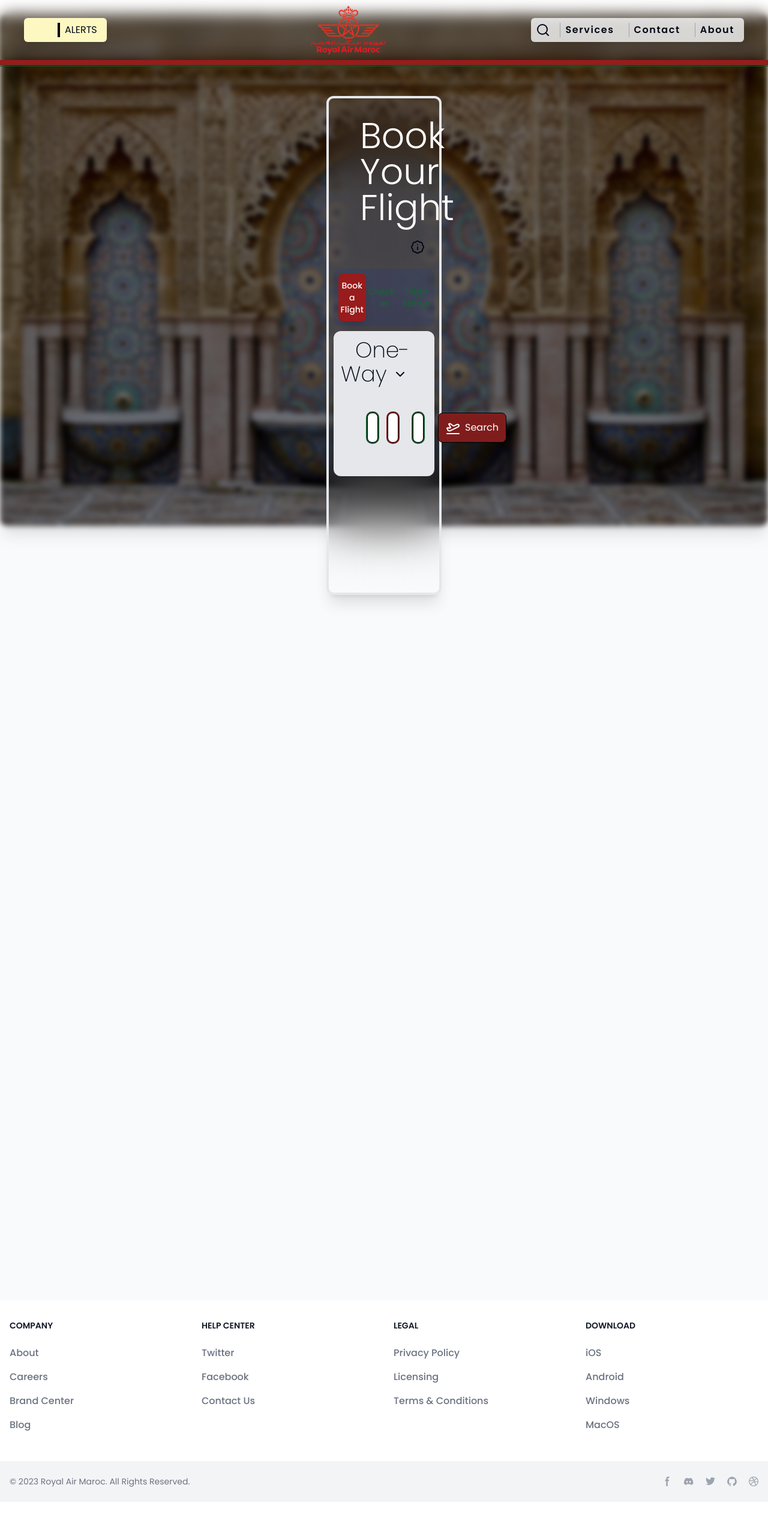
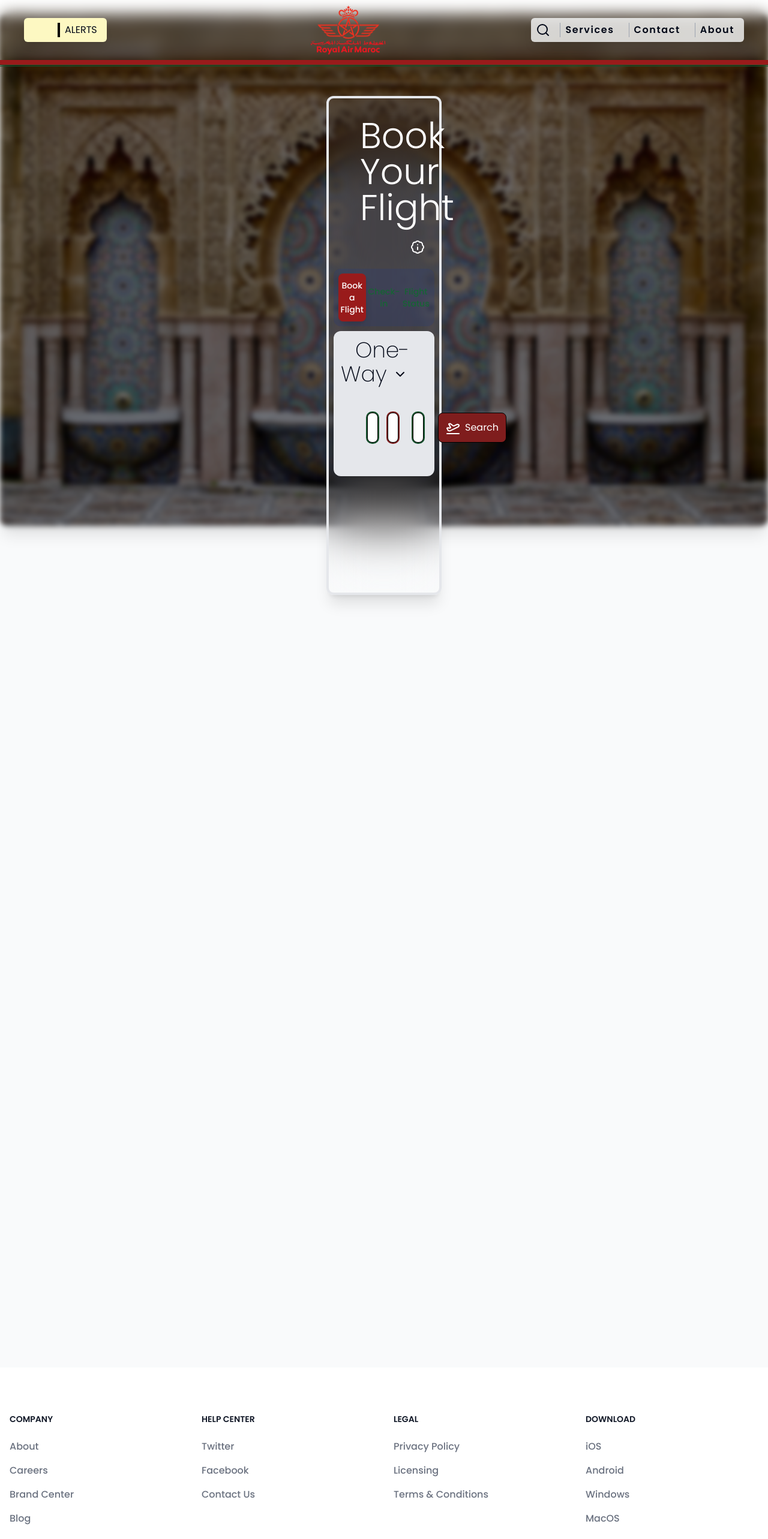
Before and after one commit to Kngdmn34/Royal-Air-Maroc, a Next.js app: page / in a window 1280 px wide. Shown: the top 2566 px of the page at 60% size. Before the commit the page ends 2504 px from the top, so only its background shows below. Built offline with nearby package versions, Linux system fonts and the light colour scheme.

Commit message:
fixed bugs

```diff
--- a/app/UIcomponentes/reservation.tsx
+++ b/app/UIcomponentes/reservation.tsx
@@ -209,7 +209,7 @@ const Reservation = () => {
     }
     return (
         <div className="  border-4 border-gray-200 backdrop-blur-2xl overflow p-6 sm:px-0 rounded-xl shadow-xl">
-            <div data-aos='fade-left' data-aos-delay='1200' className='text-6xl text-white font-light p-2 ml-11 '>Book Your Flight </div><span className='flex justify-end mr-2 p-4'><Model /></span>
+            <div data-aos='fade-left' data-aos-delay='1200' className='text-6xl text-white font-light p-2 ml-11 '>Book Your Flight </div><span className='flex text-white justify-end mr-2 p-4'><Model /></span>
             <div className=' p-2'>
                 <Tab.Group>
                     <Tab.List className="flex space-x-1 justify-center bg-blue-900/20 p-2 rounded-xl">
@@ -259,7 +259,7 @@ const Reservation = () => {
                                             <input type='text' value={formValue.origin} onChange={handleOriginChange} className='p-2 w-[50%] md:w-1/3 mr-2 border border-black rounded-lg ring-2 ring-green-900' placeholder='From' />
                                             <input type='text' value={formValue.destination} onChange={handleDestinationChange} className='p-2 w-[50%] md:w-1/3 ml-2 border border-black rounded-lg ring-2 ring-red-900' placeholder='Destination' />
                                             <input
-                                                type="text"
+                                                type="number"
                                                 value={formValue.date}
                                                 onChange={handleDateChange}
                                                 className="p-2 w-[60%] md:w-1/3 ml-6 border border-black rounded-lg ring-2 ring-green-900"
--- a/app/components/footer.tsx
+++ b/app/components/footer.tsx
@@ -3,7 +3,7 @@ import React from 'react'
 const Footer = () => {
     return (
 
-        <footer className="bg-#001220 dark:bg-gray-900">
+        <footer className=" mt-11 bg-#001220 dark:bg-gray-900">
             <div className="mx-auto w-full max-w-screen-xl">
                 <div className="grid grid-cols-2 gap-8 px-4 py-6 lg:py-8 md:grid-cols-4">
                     <div>
--- a/app/layout.tsx
+++ b/app/layout.tsx
@@ -35,7 +35,7 @@ export default function RootLayout({
         className={poppins.className}>
 
         {children}
-        <footer ><Footer /></footer>
+        <footer className='mt-11' ><Footer /></footer>
       </body>
 
 
--- a/app/page.tsx
+++ b/app/page.tsx
@@ -85,7 +85,7 @@ export default function Home() {
         </div >
 
 
-        <div data-aos="flip-up" data-aos-delay='200' className='max-w-[50%] mx-auto p-2 '>
+        <div data-aos="flip-up" data-aos-delay='200' className='max-w-[50%] mx-auto p-2 mt-28 '>
 
           <Oneworld />
 
```
